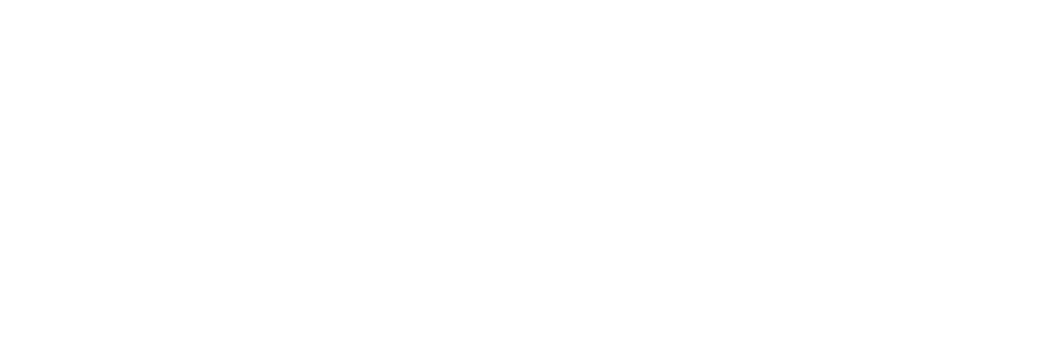
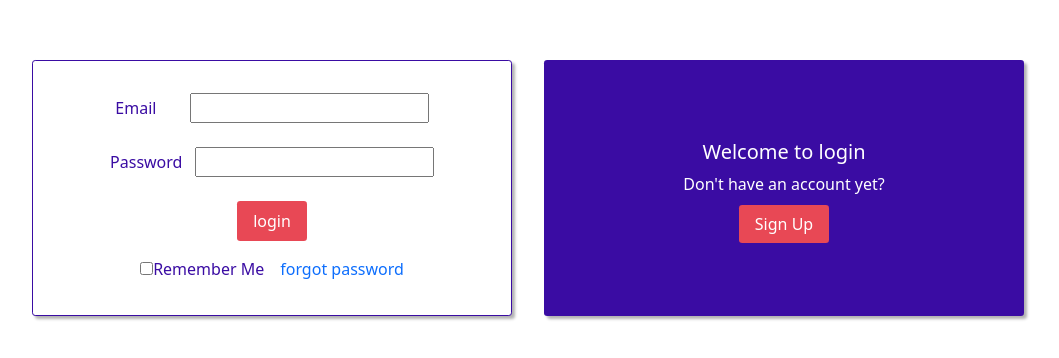
Before and after one commit to Ukasquared/EasyRecord---v2, a React (Create React App) app: page /login in a window 1280 px wide. Before the commit this address had no page. Shown: the part 212-570 px from the top of the page, without its empty margins (128-1187 px from the left). Built offline with nearby package versions, Linux system fonts and the light colour scheme.

Commit message:
feat: added login and registration layout

```diff
--- /dev/null
+++ b/src/assets/css/login.css
@@ -0,0 +1,83 @@
+/* login in page style */
+section {
+    background-color: #ffffff;
+    height: 100vh;
+    display: flex;
+    align-items: center;
+    /* margin: 0 5rem; */
+    gap: 1rem;
+    /* align-content: center; */
+    justify-content: center;
+}
+
+.login-page {
+    width: 60rem;
+}
+
+.sign-in, .sign-up{
+    text-align: center;
+    background: #3A0CA3;
+    padding: 2rem 0;
+    border-radius: .2rem;
+    color: #ffffff;
+    box-shadow: 3px 3px 3px rgba(0, 0, 0, 0.3)
+}
+.sign-in {
+    background: #ffffff;
+    color: #3A0CA3;
+    border: 1px solid #3A0CA3;
+
+}
+
+.sign-up {
+    padding: 5rem 2rem;
+}
+
+.remem {
+    display: flex;
+    align-items: center;
+    justify-content: center;
+    gap: 1rem;
+    margin-top: 1rem;
+}
+
+input[type="submit"], .sign-up a{
+    border: none;
+    background: #e84855;
+    padding: .5rem 1rem;
+    color: #ffffff;
+    border-radius: .2rem;
+    text-decoration: none;
+}
+
+
+@media screen and (min-width: 992px) {
+    .row {
+        flex-wrap: nowrap;
+        gap: 2rem;
+    }
+}
+
+/*** sign up page style ***/
+.register {
+    background: #3A0CA3;
+    padding: 3rem;
+    color: #ffffff;
+    font-size: 1rem;
+}
+.all-style option {
+    font-size: 1rem;
+}
+
+.all-style input,
+.all-style select {
+    margin-bottom: .8rem;
+}
+
+.log {
+    font-size: 2rem;
+    color: #e84855;
+    position: absolute;
+    top: 2rem;
+    left: 30rem;
+}
--- a/src/components/nav.jsx
+++ b/src/components/nav.jsx
@@ -38,12 +38,12 @@
                 </NavLink>
               </NavItem >
               <NavItem className="nav-padding">
-                <NavLink href="https://github.com/reactstrap/reactstrap">
+                <NavLink href="/register">
                   Register
                 </NavLink>
               </NavItem>
               <NavItem className="nav-padding">
-                <NavLink href="https://github.com/reactstrap/reactstrap">
+                <NavLink href="/login">
                   Log In
                 </NavLink>
               </NavItem>
--- /dev/null
+++ b/src/layouts/login.jsx
@@ -0,0 +1,36 @@
+import "../assets/css/login.css"
+
+function Login() {
+    return (
+    <section>
+        <div className="row login-page">
+        <div className="col-12 col-md-6 sign-in">
+            <div className="name">
+                <form className="form-1">
+                    <label for="username">Email&nbsp;&nbsp;&nbsp;&nbsp;&nbsp;&nbsp;&nbsp;&nbsp;</label>
+                    <input type="text" name="email" id="email" required /><br/><br/>
+                    <label for="password">Password &nbsp;&nbsp;</label>
+                    <input type="password" name="password" id="password" required /><br/><br/>
+                    <input type="submit" value="login"/>
+                    <div className="remem">
+                        <div className="check-box">
+                            <input type="checkbox" name="remind" id="remind" value="remember"/>
+                            <label for="remind">Remember Me</label>
+                        </div>
+                        <span><a href="#sign up">forgot password</a></span>
+                    </div>
+                </form>
+            </div>
+        </div>
+        <div className="col-12 sign-up col-md-6">
+        <h5>Welcome to login</h5>
+        <p>Don't have an account yet?</p>
+        <a href="signup.html">Sign Up</a>
+
+        </div>
+        </div>
+  </section>
+    )
+}
+
+export default Login
--- /dev/null
+++ b/src/layouts/register.jsx
@@ -0,0 +1,44 @@
+import "../assets/css/login.css"
+
+
+function Register() {
+    return (
+        <section>
+            <div class="register">
+        <div class="admin-signup all-style">
+            <form class="form-signup">
+            <label for="myDropdown">Choose an option:</label>
+            <select id="myDropdown" name="role">
+            <option value="admin">Admin</option>
+            </select><br/>
+                <label for="firstname">Firstname:</label><br/>
+                <input type="text" name="firstname" id="firstname" required/><br/>
+                <label for="lastname">Lastname:</label><br/>
+                <input type="text" name="lastname" id="lastname" required/><br/>
+                <label for="email">Email:</label><br/>
+                <input type="text" name="email" id="email" required/><br/>
+                <label for="password">Password</label><br/>
+                <input type="password" name="password" id="password" required/><br/>
+                <label for="photo">Select an profile picture</label><br/>
+                <input type="file" id="photo" name="photo" required /><br/>
+                <select name="religion" id="options">
+                    <option value="Christianity">Christianity</option>
+                    <option value="Muslim">Muslim</option>
+                </select><br/>
+                <div>
+                <label for="gender">Gender:</label>
+                <input type="checkbox" name="gender" id="gender" value="male"/>
+                <label for="male">Male</label>
+                <input type="checkbox" name="gender" id="gender" value="female"/>
+                <label for="gender">Female</label>
+                </div>
+                <input type="submit" value="Submit"/>
+            </form>
+        </div>
+    </div>
+        </section>
+
+    )
+}
+
+export default Register;
--- a/src/routes/Router.js
+++ b/src/routes/Router.js
@@ -12,6 +12,8 @@
 
 const Starter = lazy(() => import("../views/Starter.js"));
 const About = lazy(() => import("../views/About.js"));
+const Login = lazy(() => import("../layouts/login.jsx"));
+const Register = lazy(() => import("../layouts/register.jsx"));
 
 /*****Routes******/
 
@@ -19,6 +21,14 @@
   {
     path: "/",
     element: <Home />
+  },
+  {
+    path: "/login",
+    element: <Login/>
+  },
+  {
+    path: "/register",
+    element: <Register/>
   },
   {
     path: "/dashboard",
```
